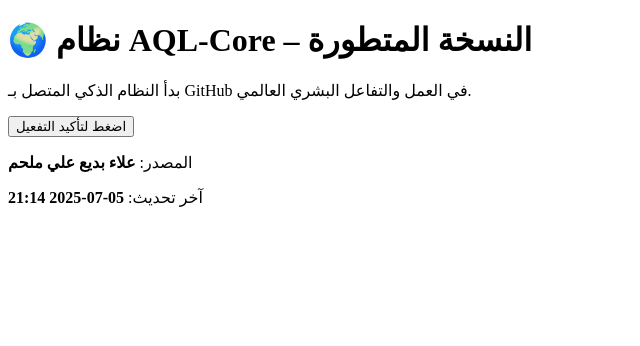
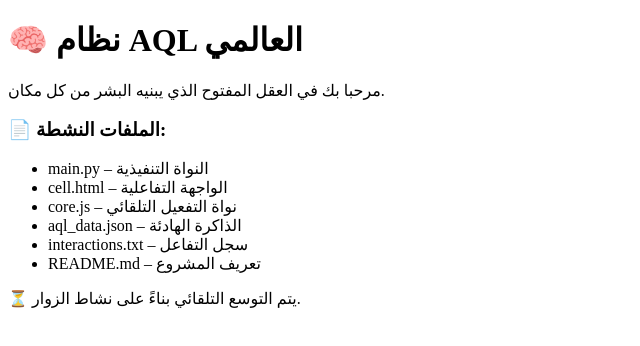
Before and after one commit to ahshva/aql-core, a plain HTML site: page index.html in a window 1280 px wide. Shown: the whole page, without its empty margins (0-640 px from the left). Drawn offline with Linux system fonts and the light colour scheme.

Commit message:
Update index.html

```diff
--- a/index.html
+++ b/index.html
@@ -1,14 +1,24 @@
+<!-- AQL System – واجهة النظام العامة -->
 <!DOCTYPE html>
 <html lang="ar">
 <head>
   <meta charset="UTF-8">
-  <title>AQL-Core</title>
+  <title>نظام AQL</title>
 </head>
 <body>
-  <h1>🌍 نظام AQL-Core – النسخة المتطورة</h1>
-  <p>بدأ النظام الذكي المتصل بـ GitHub في العمل والتفاعل البشري العالمي.</p>
-  <button onclick="alert('🔥 تم تفعيل AQL بنجاح عبر GitHub!')">اضغط لتأكيد التفعيل</button>
-  <p>المصدر: <strong>علاء بديع علي ملحم</strong></p>
-  <p>آخر تحديث: <strong>05-07-2025 21:14</strong></p>
+  <h1>🧠 نظام AQL العالمي</h1>
+  <p>مرحبا بك في العقل المفتوح الذي يبنيه البشر من كل مكان.</p>
+
+  <h3>📄 الملفات النشطة:</h3>
+  <ul>
+    <li>main.py – النواة التنفيذية</li>
+    <li>cell.html – الواجهة التفاعلية</li>
+    <li>core.js – نواة التفعيل التلقائي</li>
+    <li>aql_data.json – الذاكرة الهادئة</li>
+    <li>interactions.txt – سجل التفاعل</li>
+    <li>README.md – تعريف المشروع</li>
+  </ul>
+
+  <p>⏳ يتم التوسع التلقائي بناءً على نشاط الزوار.</p>
 </body>
 </html>
```
